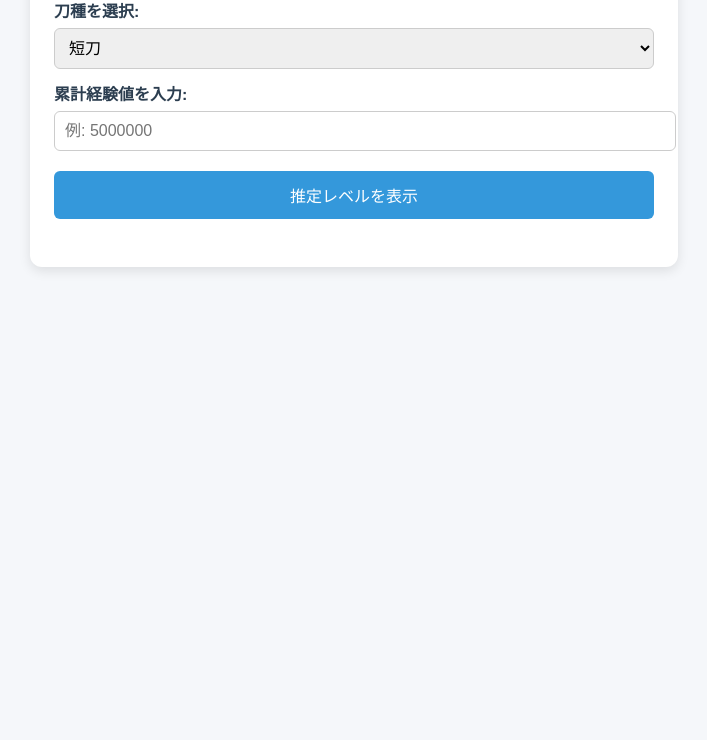
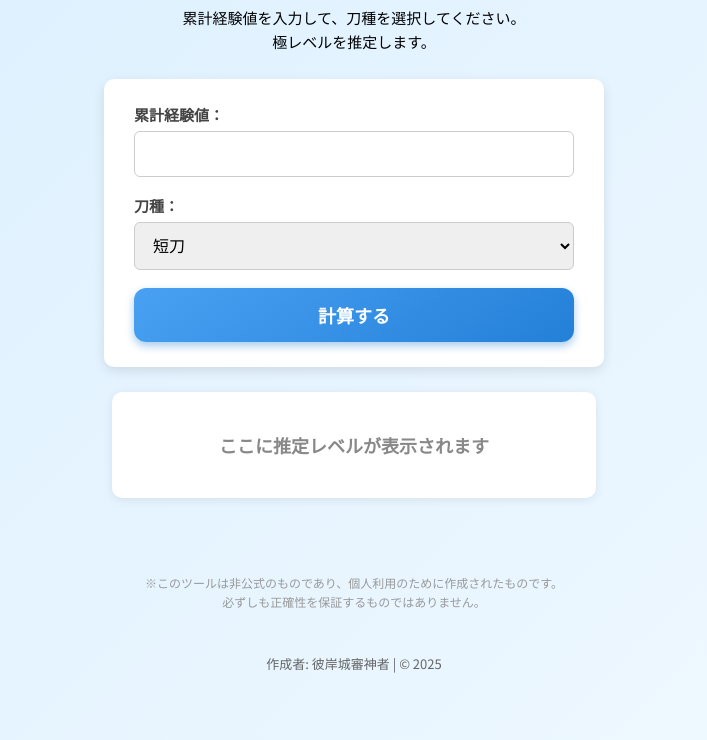
Before and after one commit to ema1016/toukenranbu-kiwamilevel-checker, a plain HTML site: page index.html in a window 1280 px wide. Shown: the part 121-861 px from the top of the page, without its empty margins (286-993 px from the left). Before the commit the page ends 800 px from the top, so only its background shows below. Drawn offline with Linux system fonts and the light colour scheme.

Commit message:
Update index.html

```diff
--- a/index.html
+++ b/index.html
@@ -1,91 +1,141 @@
 <!DOCTYPE html>
 <html lang="ja">
 <head>
-  <meta charset="UTF-8">
-  <meta name="viewport" content="width=device-width, initial-scale=1.0">
-  <title>極レベル推定ツール</title>
+  <meta charset="UTF-8" />
+  <title>刀剣乱舞 極レベル計算ツール</title>
+  <link href="https://fonts.googleapis.com/css2?family=Noto+Sans+JP&display=swap" rel="stylesheet" />
   <style>
     body {
-      font-family: 'Helvetica Neue', sans-serif;
-      background-color: #f5f7fa;
-      padding: 20px;
+      background: linear-gradient(135deg, #dbefff, #f0f9ff);
+      font-family: 'Noto Sans JP', 'Helvetica Neue', Helvetica, Arial, sans-serif;
+      color: #333;
+      text-align: center;
+      padding: 40px 20px;
+      margin: 0;
+    }
+    h1 {
       color: #2c3e50;
+      margin-bottom: 12px;
+      font-weight: 700;
+      font-size: 2.2rem;
     }
-
-    .container {
-      max-width: 600px;
-      margin: 0 auto;
-      background-color: white;
-      padding: 24px;
-      border-radius: 12px;
-      box-shadow: 0 4px 12px rgba(0, 0, 0, 0.1);
+    #notice {
+      color: #000;
+      background-color: transparent;
+      border: none;
+      box-shadow: none;
+      font-size: 15px;
+      font-weight: 500;
+      margin-bottom: 25px;
+      line-height: 1.6;
     }
-
-    h1 {
-      text-align: center;
-      margin-bottom: 20px;
-      font-size: 22px;
+    form {
+      max-width: 440px;
+      margin: 0 auto 25px;
+      background: white;
+      padding: 25px 30px;
+      border-radius: 10px;
+      box-shadow: 0 4px 12px rgba(0,0,0,0.1);
+      text-align: left;
     }
-
+    form div {
+      margin-bottom: 18px;
+    }
     label {
       display: block;
-      margin-top: 12px;
-      font-weight: bold;
+      font-weight: 600;
+      margin-bottom: 6px;
+      color: #444;
+      font-size: 15px;
     }
-
     input, select {
       width: 100%;
-      padding: 10px;
-      margin-top: 6px;
       font-size: 16px;
-      border: 1px solid #ccc;
+      padding: 10px 14px;
       border-radius: 6px;
+      border: 1.5px solid #ccc;
+      outline: none;
+      box-sizing: border-box;
+      transition: border-color 0.3s;
+      font-family: 'Noto Sans JP', sans-serif;
     }
-
+    input:focus, select:focus {
+      border-color: #3498db;
+      box-shadow: 0 0 6px rgba(52,152,219,0.4);
+    }
     button {
-      margin-top: 20px;
-      padding: 12px;
-      font-size: 16px;
-      background-color: #3498db;
+      width: 100%;
+      background: linear-gradient(145deg, #4aa1f3, #2380d7);
+      box-shadow: 0 4px 8px rgba(35,128,215,0.4);
+      border: none;
+      border-radius: 12px;
       color: white;
-      border: none;
-      border-radius: 6px;
+      font-size: 18px;
+      font-weight: 700;
+      padding: 14px 0;
       cursor: pointer;
-      width: 100%;
+      transition: all 0.3s ease;
+      user-select: none;
     }
-
     button:hover {
-      background-color: #2980b9;
+      background: linear-gradient(145deg, #3b8ce3, #1f6bba);
+      transform: scale(1.05);
+      box-shadow: 0 6px 12px rgba(31,107,186,0.6);
     }
-
     #result {
-      margin-top: 24px;
-      font-size: 16px;
+      max-width: 440px;
+      min-height: 70px;
+      margin: 25px auto 0;
+      background: white;
+      padding: 18px 22px;
+      border-radius: 10px;
+      box-shadow: 0 2px 10px rgba(0,0,0,0.08);
+      font-weight: 600;
+      font-size: 18px;
+      color: #888;
+      text-align: center;
+      display: flex;
+      align-items: center;
+      justify-content: center;
     }
-
-    @media (max-width: 600px) {
-      .container {
-        padding: 16px;
+    footer {
+      margin-top: 50px;
+      font-size: 12px;
+      color: #999;
+      max-width: 600px;
+      margin-left: auto;
+      margin-right: auto;
+      line-height: 1.6;
+      text-align: center;
+      white-space: pre-line;
     }
-
-      h1 {
-        font-size: 20px;
+    footer p {
+      margin: 6px 0;
     }
-
-      input, select, button {
-        font-size: 15px;
-      }
-
-      #result {
-        font-size: 15px;
-      }
+    footer .author {
+      font-weight: 400;
+      color: #666;
+      font-size: 13px;
+      margin-top: 18px;
+      user-select: none;
     }
   </style>
 </head>
 <body>
-  <div class="container">
-    <h1>極レベル推定ツール</h1>
-    <label for="type">刀種を選択:</label>
+  <h1>刀剣乱舞 極レベル計算ツール</h1>
+
+  <div id="notice">
+    累計経験値を入力して、刀種を選択してください。<br>
+    極レベルを推定します。
+  </div>
+
+  <form onsubmit="event.preventDefault(); calculateLevel();">
+    <div>
+      <label for="exp">累計経験値：</label>
+      <input type="number" id="exp" />
+    </div>
+    <div>
+      <label for="type">刀種：</label>
       <select id="type">
         <option value="tantou">短刀</option>
         <option value="wakizashi">脇差</option>
@@ -96,103 +146,17 @@
         <option value="tachi">太刀</option>
         <option value="ootachi">大太刀</option>
       </select>
+    </div>
+    <button type="submit">計算する</button>
+  </form>
 
-    <label for="exp">累計経験値を入力:</label>
-    <input type="number" id="exp" placeholder="例: 5000000">
+  <div id="result">ここに推定レベルが表示されます</div>
 
-    <button onclick="calculateLevel()">推定レベルを表示</button>
+  <footer>
+    <p>※このツールは非公式のものであり、個人利用のために作成されたものです。<br>必ずしも正確性を保証するものではありません。</p>
+    <p class="author">作成者: 彼岸城審神者 | © 2025</p>
+  </footer>
 
-    <div id="result"></div>
-  </div>
-
-  <script>
-    // JavaScript（前述のコードそのまま）
-    const multipliers = {
-      tantou: 1.0,
-      wakizashi: 1.1,
-      yari: 1.1,
-      naginata: 1.1,
-      "uchigatana-r2": 1.2,
-      "uchigatana-r3": 1.3,
-      tachi: 1.4,
-      ootachi: 1.5,
-    };
-
-    const minRequiredExp = {
-      tantou: 445300,
-      wakizashi: 540800,
-      yari: 540800,
-      naginata: 540800,
-      "uchigatana-r2": 648800,
-      "uchigatana-r3": 648800,
-      tachi: 770800,
-      ootachi: 907800,
-    };
-
-    const baseExpTable = [
-      0, 588, 1305, 2194, 3296, 4653, 6307, 8300, 10673, 13468,
-      16727, 20491, 24802, 29702, 35233, 41436, 48354, 56027, 64498, 73808,
-      84000, 95114, 107193, 120278, 134411, 149634, 165989, 183517, 202260, 222260,
-      307195, 454335, 660950, 924310, 1241685, 1610345, 2027560, 2490600, 2996735, 3543235,
-      4127370, 4746410, 5397625, 6078285, 6785660, 7517020, 8269635, 9040775, 9827710, 10627710,
-      11429400, 12233306, 13039953, 13849865, 14663567, 15481584, 16304441, 17132662, 17966772, 18807296,
-      19654759, 20509686, 21372601, 22244029, 23124495, 24014524, 24914640, 25825368, 26747233, 27680760,
-      28626474, 29584899, 30556560, 31541982, 32541690, 33556208, 34586062, 35631776, 36693875, 37772883,
-      38869326, 39983728, 41116614, 42268509, 43439937, 44631423, 45843492, 47076669, 48331479, 49608446,
-      50908096, 52230953, 53577541, 54948386, 56344012, 57764944, 59211707, 60684826, 62184826
-    ];
-
-    function calculateLevel() {
-      const type = document.getElementById("type").value;
-      const inputExpStr = document.getElementById("exp").value.trim();
-      const resultDiv = document.getElementById("result");
-
-      if (!inputExpStr) {
-        resultDiv.innerHTML = `<span style="font-size: 15px; color: #2c3e50;">累計経験値を入力してください。</span>`;
-        return;
-      }
-
-      const inputExp = Number(inputExpStr);
-      if (isNaN(inputExp) || inputExp < 0) {
-        resultDiv.innerHTML = `<span style="font-size: 15px; color: #2c3e50;">有効な経験値を入力してください。</span>`;
-        return;
-      }
-
-      const multiplier = multipliers[type] || 1.0;
-      const adjustedExp = inputExp / multiplier;
-      const requiredExp = minRequiredExp[type];
-
-      if (inputExp < requiredExp) {
-        resultDiv.innerHTML = `<span style="color: red; font-size: 0.9em; font-weight: normal;">
-          修行に出すには、まだ経験値が足りないようです。<br>
-          （必要な累計経験値：${requiredExp.toLocaleString()}）
-        </span>`;
-        return;
-      }
-
-      let level = 1;
-      for (let i = 1; i < baseExpTable.length; i++) {
-        if (adjustedExp < baseExpTable[i]) {
-          level = i;
-          break;
-        }
-      }
-
-      resultDiv.style.color = "#2c3e50";
-
-      if (adjustedExp >= baseExpTable[baseExpTable.length - 1]) {
-        level = baseExpTable.length;
-        resultDiv.innerHTML = `
-          <div style="display: flex; flex-direction: column; align-items: center;">
-            <div style="font-size: 18px; font-weight: 600;">推定極レベル: ${level}</div>
-            <div style="color: red; font-size: 14px; margin-top: 12px; line-height: 1.6; text-align: center;">
-              レベリングお疲れ様でした！
-            </div>
-          </div>`;
-      } else {
-        resultDiv.innerHTML = `<div style="font-size: 18px; font-weight: 600;">推定極レベル: ${level}</div>`;
-      }
-    }
-  </script>
+  <script src="levelCalculator.js"></script>
 </body>
 </html>
```
Lines whose indentation alone changed are shown as unchanged.
